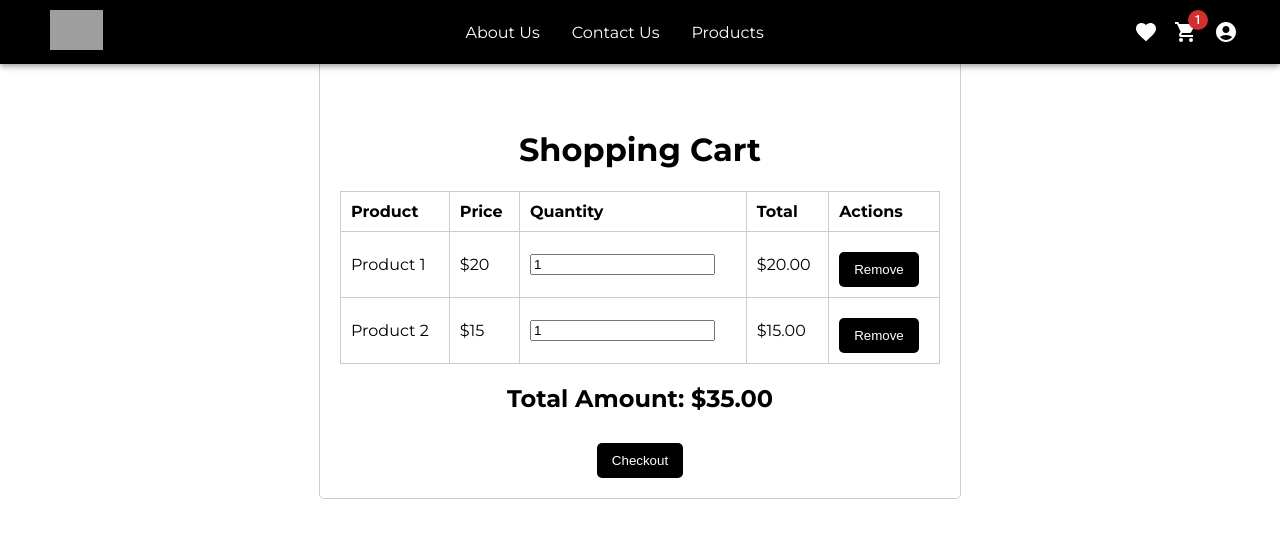
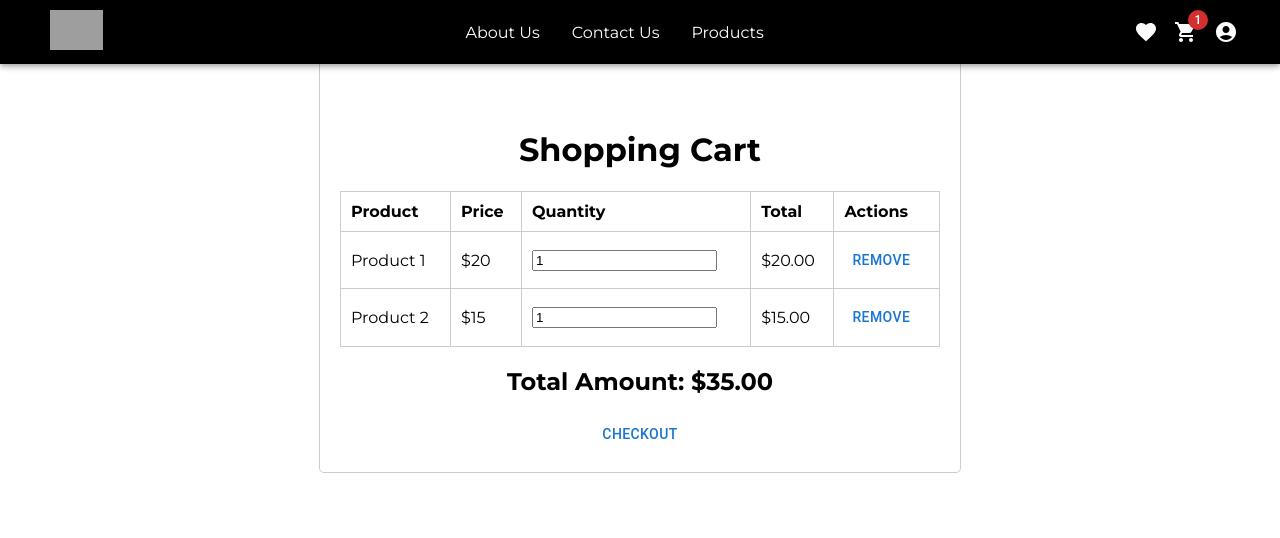
Before and after one commit to BisanGhoul/ecommerce-project, a React (Vite) app: page /cart in a window 1280 px wide. Shown: the top 538 px of the page. Built offline with nearby package versions, Linux system fonts and the light colour scheme; grey boxes are pictures that could not be loaded.

Commit message:
Switched a the buttons to MUI buttons

```diff
--- a/src/Cart/cartPage.jsx
+++ b/src/Cart/cartPage.jsx
@@ -1,6 +1,7 @@
 import './cartPage.css';  // Import the CSS file
 import Header from '../header/Header'; // Import the header
 import React, { useState } from 'react';
+import {Button} from '@mui/material';
 
 const Cart = () => {
     const [cartItems, setCartItems] = useState([
@@ -55,7 +56,7 @@ const Cart = () => {
                                 </td>
                                 <td>${(item.price * item.quantity).toFixed(2)}</td>
                                 <td>
-                                    <button onClick={() => handleRemoveItem(item.id)}>Remove</button>
+                                    <Button onClick={() => handleRemoveItem(item.id)}>Remove</Button>
                                 </td>
                             </tr>
                         ))}
@@ -63,7 +64,7 @@ const Cart = () => {
                 </table>
             )}
             <h2>Total Amount: ${getTotalAmount().toFixed(2)}</h2>
-            <button onClick={() => alert('Proceeding to checkout...')}>Checkout</button>
+            <Button onClick={() => alert('Proceeding to checkout...')}>Checkout</Button>
         </div>
       </div>
     );
```
